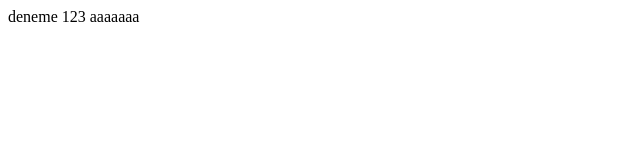
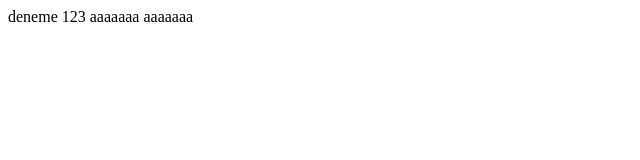
Before and after one commit to elif-cakiroglu/YMGDersOrnek, a plain HTML site: page index.html in a window 1280 px wide. Shown: the full height of the page, 0-640 px from the left. Drawn offline with Linux system fonts and the light colour scheme.

Commit message:
webhook2

```diff
--- a/index.html
+++ b/index.html
@@ -3,7 +3,7 @@
     </head>
 
     <body>
-        deneme 123 aaaaaaa
+        deneme 123 aaaaaaa   aaaaaaa
     </body>
 
 </html>
```
